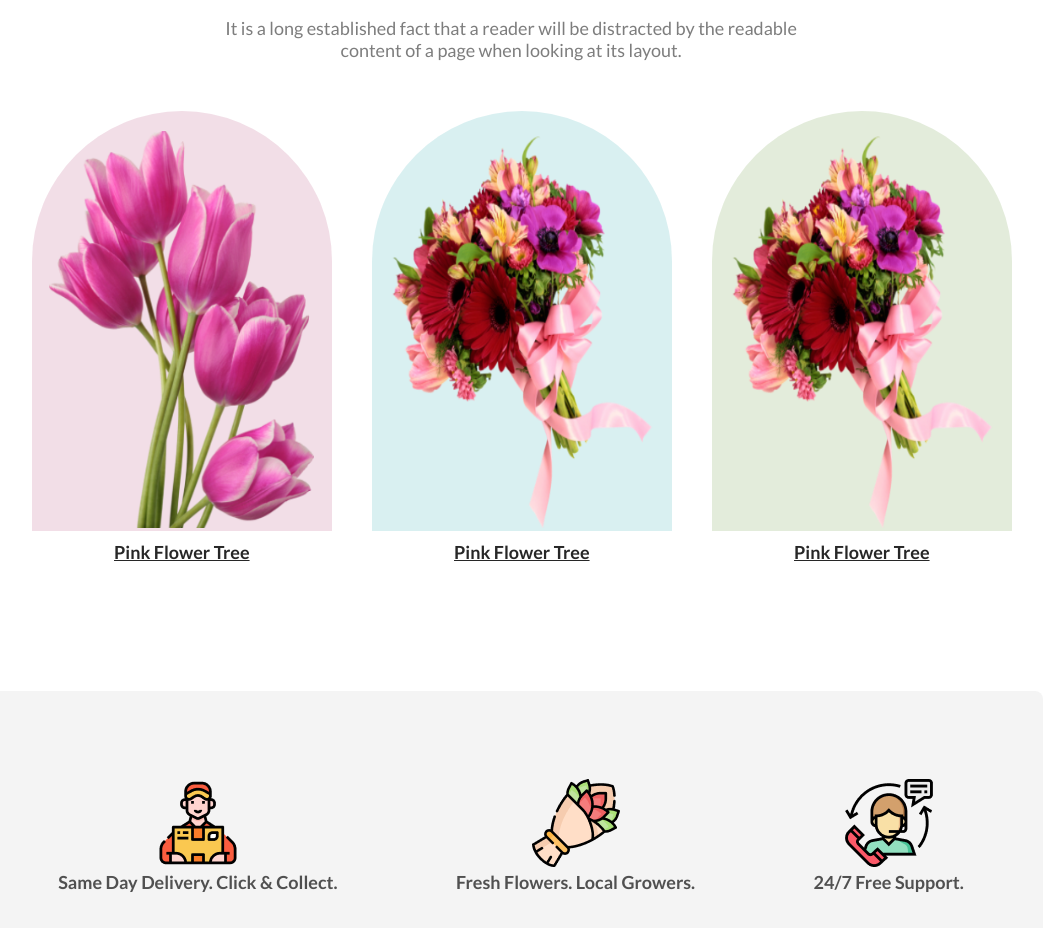
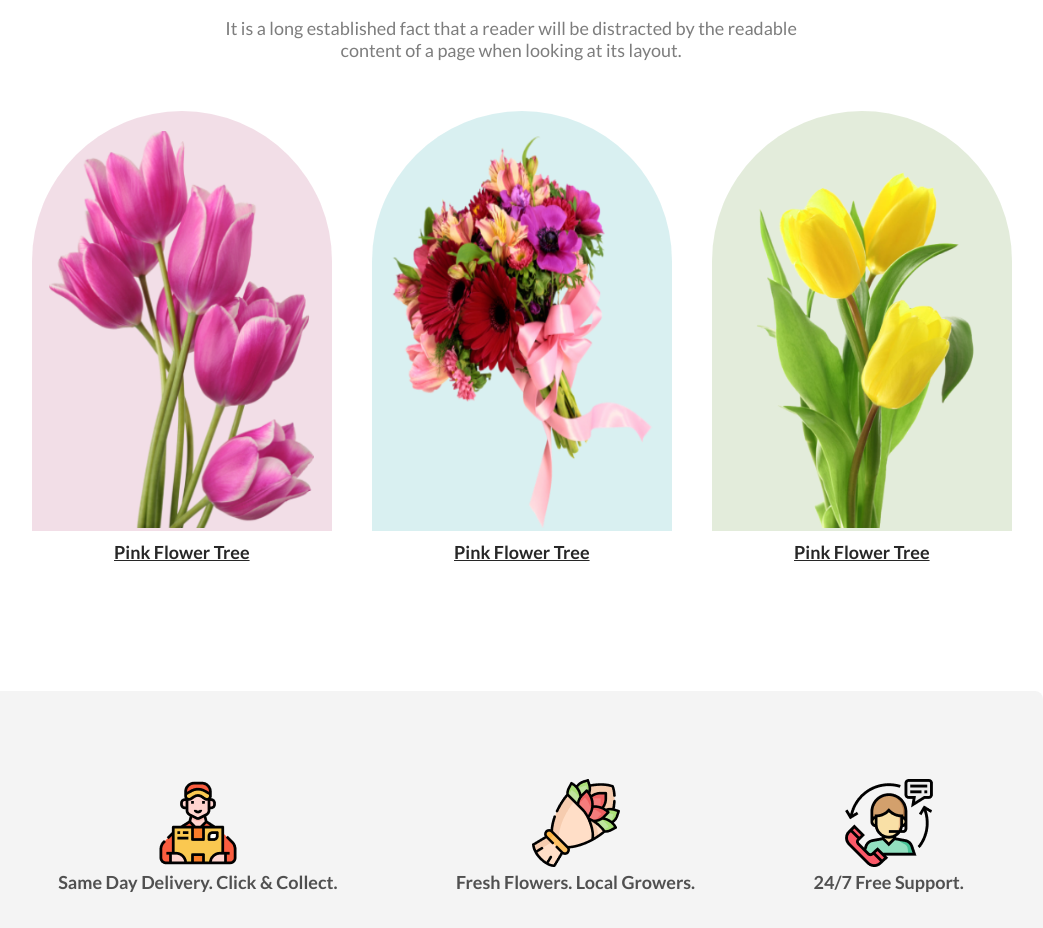
Before and after one commit to REZOAN93/07-10-2023-flower-shop-rezoan-sarwar--Assingment-1, a plain HTML site: page index.html in a window 1280 px wide. Shown: the part 822-1750 px from the top of the page, without its empty margins (129-1172 px from the left). Drawn offline with Linux system fonts and the light colour scheme.

Commit message:
updated img

```diff
--- a/index.html
+++ b/index.html
@@ -78,7 +78,7 @@
           </div>
           <div class="box-feature">
             <figure class="img-feature box3-bg">
-                <img id="imgbox" src="./Asset/pngwing5(1).png" alt="">
+                <img id="imgbox" src="./Asset/pngwing7.png" alt="">
             </figure>
             <div>
               <a id="flowername" href="">Pink Flower Tree</a>
```
